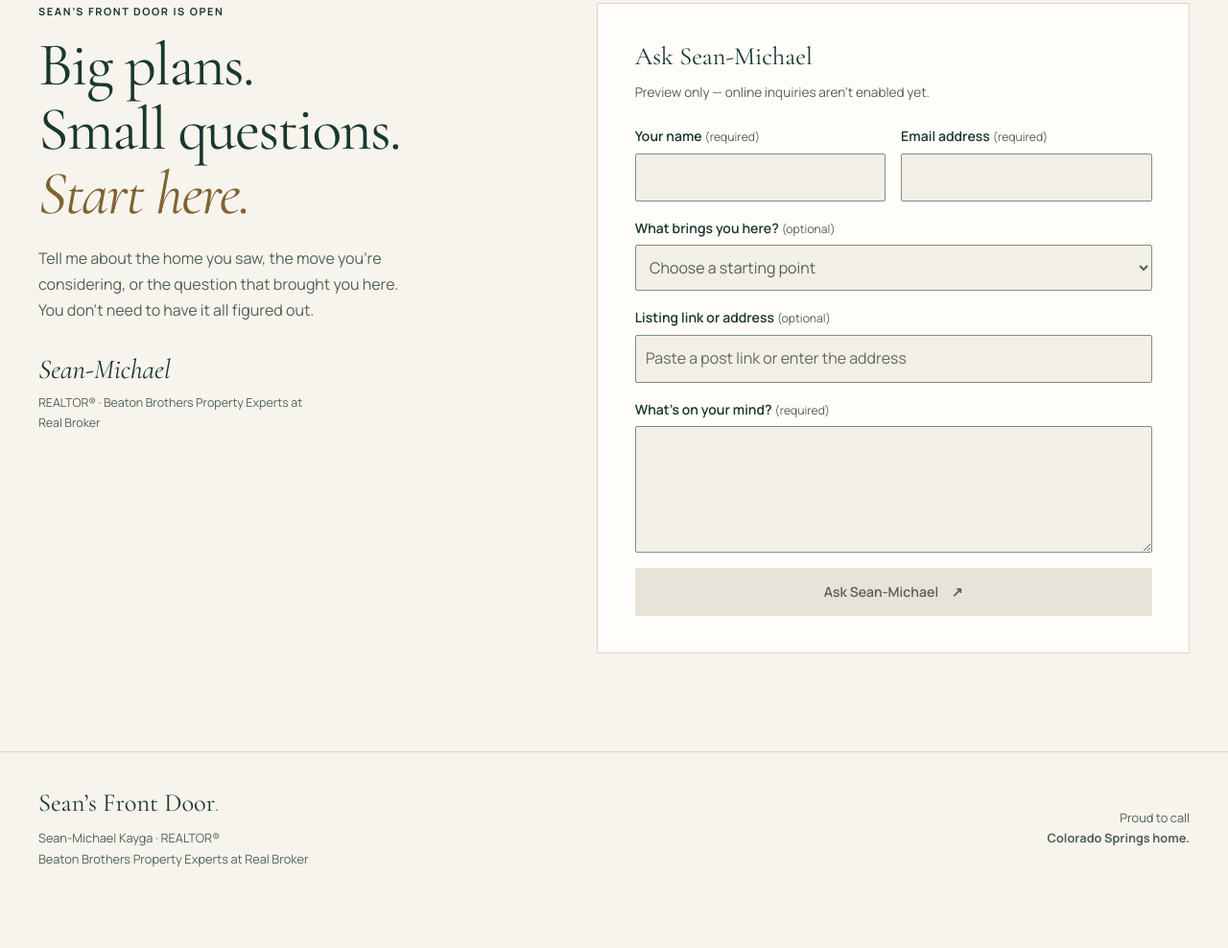
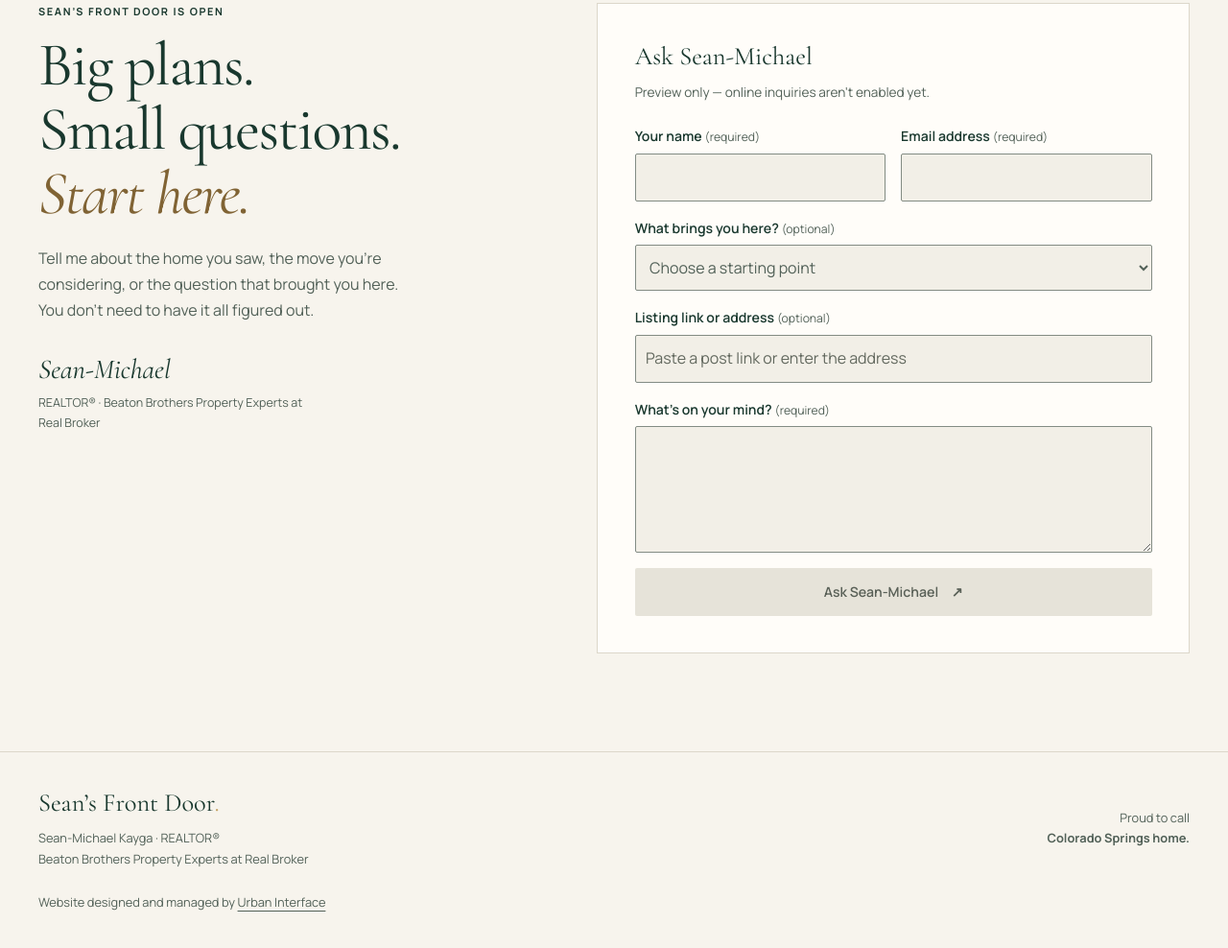
Before and after one commit to pvwt472v8r-beep/Sean-Michaels-Front-Door, a plain HTML site: page index.html in a window 1280 px wide. Shown: the part 2650-3638 px from the top of the page at 96% size. Before the commit the page ends 3592 px from the top, so only its background shows below. Drawn offline with Linux system fonts and the light colour scheme.

Commit message:
Add Urban Interface footer credit
Co-authored-by: Copilot <223556219+Copilot@users.noreply.github.com>

```diff
--- a/index.html
+++ b/index.html
@@ -267,6 +267,7 @@
       </div>
       <p class="footer-location">Proud to call<br><strong>Colorado Springs home.</strong></p>
     </div>
+    <p class="container site-credit">Website designed and managed by <a href="https://urbaninterface.it.com/">Urban Interface</a></p>
   </footer>
 
   <div class="mobile-contact">
--- a/styles.css
+++ b/styles.css
@@ -532,6 +532,8 @@ button:disabled { color: #596057; background: #e6e3d9; cursor: not-allowed; }
 
 .site-footer p { color: var(--muted); font-size: .8rem; }
 
+.site-footer .site-credit { margin-top: 1.5rem; }
+
 .site-footer .footer-title {
   margin-bottom: .5rem;
   color: var(--ink);
```
